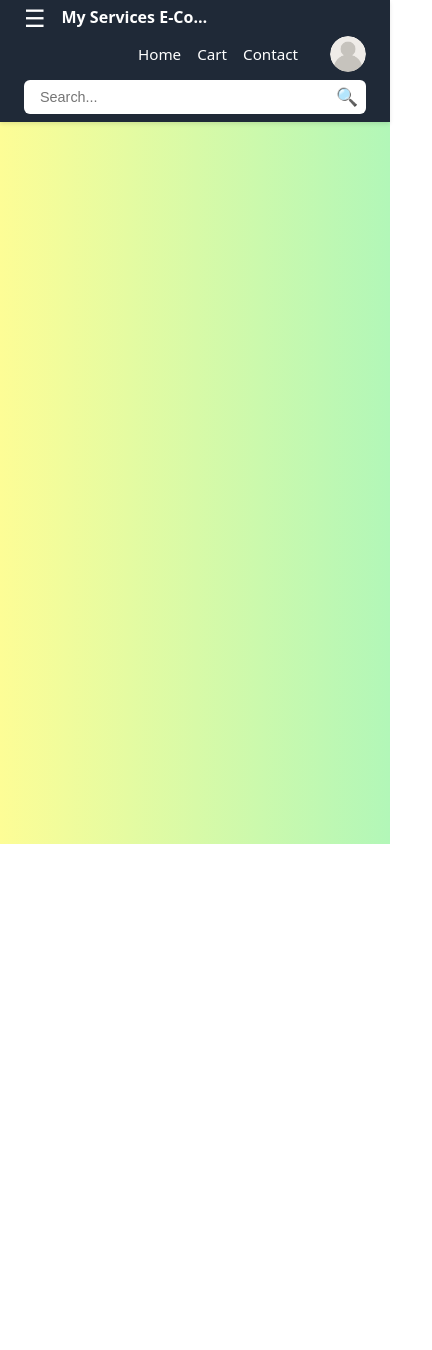
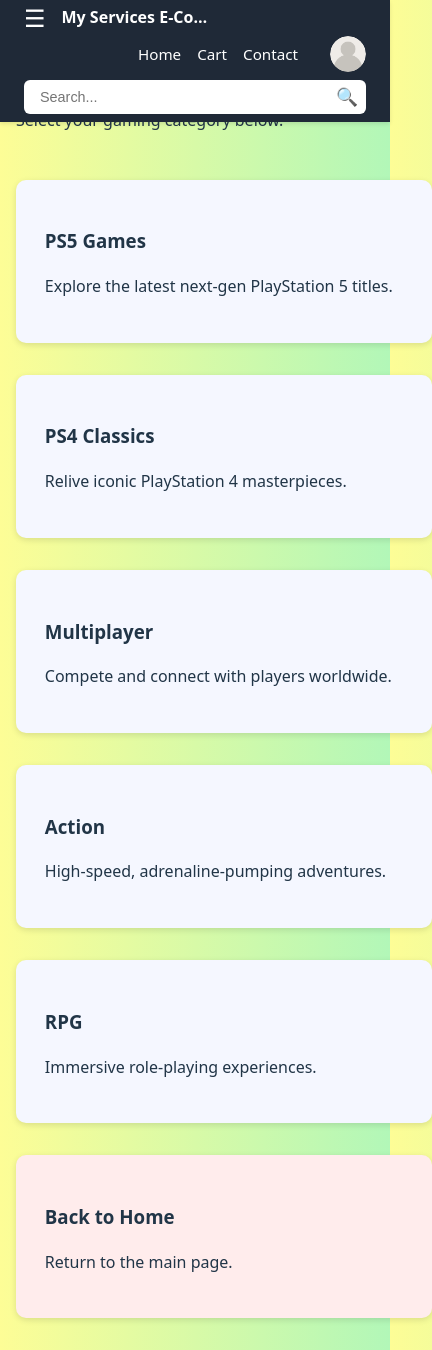
Before and after one commit to Satyakammaurya123/my_services, a React (Vite) app: page /game in a window 390 px wide. Shown: the whole page, 432 px wide, since content can reach past the window. Before the commit the page ends 844 px from the top, so only its background shows below. Built offline with nearby package versions, Linux system fonts and the light colour scheme.

Commit message:
added some new change

```diff
--- a/src/components/Sidebar.jsx
+++ b/src/components/Sidebar.jsx
@@ -12,6 +12,9 @@
         <li><Link to="/betterIndia">BetterIndia</Link></li>
 
         <li><Link to="/option5">Muktivedant</Link></li>
+        {/* ✅ NEW - Play Games */}
+        <li><Link to="/game">Play Games</Link></li>
+
       </ul>
     </div>
   );
--- a/src/pages/Home.jsx
+++ b/src/pages/Home.jsx
@@ -1,6 +1,10 @@
 import './Home.css';
+import { useNavigate } from 'react-router-dom';
 
 export default function Home() {
+
+  const navigate = useNavigate();
+
   return (
     <div className="home">
       <h2>Welcome to the Home Page</h2>
@@ -8,7 +12,11 @@
 
       {/* ✅ Six responsive boxes below */}
       <div className="home-boxes">
-        <div className="home-box">
+        <div
+          className="home-box"
+          onClick={() => navigate('/game')}
+          style={{ cursor: 'pointer' }}
+        >
           <h3>PlayStation</h3>
           <p>
             Dive into the world of gaming and entertainment.
@@ -41,7 +49,7 @@
           <p>
             Explore a variety of personalized offerings curated just for you.
             Here you will get all the services related to your health complete healthcare product and curated advices to follow.
-            We will help you in your weight loss journey and fill new energy inside you.
+            We will help you in your weight loss journey and filling new energy inside you.
           </p>
         </div>
 
--- /dev/null
+++ b/src/pages/My_Games.css
@@ -0,0 +1,61 @@
+.games {
+  padding: 2rem;
+  padding-left: 200px;
+}
+
+.games-boxes {
+  display: flex;
+  flex-wrap: wrap;
+  justify-content: center;
+  gap: 2rem;
+
+  margin: 3rem auto 0 auto;
+  max-width: 1200px;
+}
+
+.games-box {
+  background-color: #f5f7ff;
+  padding: 1.8rem;
+  border-radius: 10px;
+  box-shadow: 0 2px 6px rgba(0, 0, 0, 0.12);
+
+  width: 320px;
+  text-align: center;
+
+  transition: transform 0.3s ease, box-shadow 0.3s ease;
+  cursor: pointer;
+}
+
+.games-box:hover {
+  transform: scale(1.1);
+  box-shadow: 0 12px 25px rgba(0, 0, 0, 0.2);
+}
+
+/* Back button special color */
+.back-box {
+  background-color: #ffecec;
+}
+
+/* Mobile layout */
+@media (max-width: 768px) {
+
+  .games {
+    padding-left: 1rem;
+    padding-right: 1rem;
+  }
+
+  .games-boxes {
+    flex-direction: column;
+    align-items: center;
+  }
+
+  .games-box {
+    width: 100%;
+    max-width: 100%;
+    text-align: left;
+  }
+
+  .games-box:hover {
+    transform: none;
+  }
+}
--- a/src/pages/My_Games.jsx
+++ b/src/pages/My_Games.jsx
@@ -0,0 +1,51 @@
+import './My_Games.css';
+import { useNavigate } from 'react-router-dom';
+
+export default function My_Games() {
+
+  const navigate = useNavigate();
+
+  return (
+    <div className="games">
+      <h2>PlayStation Gaming World</h2>
+      <p>Select your gaming category below.</p>
+
+      <div className="games-boxes">
+
+        <div className="games-box">
+          <h3>PS5 Games</h3>
+          <p>Explore the latest next-gen PlayStation 5 titles.</p>
+        </div>
+
+        <div className="games-box">
+          <h3>PS4 Classics</h3>
+          <p>Relive iconic PlayStation 4 masterpieces.</p>
+        </div>
+
+        <div className="games-box">
+          <h3>Multiplayer</h3>
+          <p>Compete and connect with players worldwide.</p>
+        </div>
+
+        <div className="games-box">
+          <h3>Action</h3>
+          <p>High-speed, adrenaline-pumping adventures.</p>
+        </div>
+
+        <div className="games-box">
+          <h3>RPG</h3>
+          <p>Immersive role-playing experiences.</p>
+        </div>
+
+        <div
+          className="games-box back-box"
+          onClick={() => navigate('/')}
+        >
+          <h3>Back to Home</h3>
+          <p>Return to the main page.</p>
+        </div>
+
+      </div>
+    </div>
+  );
+}
--- a/src/routes/AppRoutes.jsx
+++ b/src/routes/AppRoutes.jsx
@@ -6,6 +6,8 @@
 import Contact from '../pages/Contact'; // ✅ Added Contact
 import Cart from '../pages/Cart';       // ✅ Added Cart
 import BetterIndia from "../pages/BetterIndia";
+import My_Games from '../pages/My_Games';
+
 
 // Add Option4, Option5
 //sidebar me bhi chnages krne padte hai
@@ -19,6 +21,7 @@
       <Route path="/contact" element={<Contact />} /> {/* ✅ Added Contact route */}
       <Route path="/cart" element={<Cart />} />       {/* ✅ Added Cart route */}
       <Route path="/betterIndia" element={<BetterIndia />} />
+      <Route path="/game" element={<My_Games />} />
 
       {/* Add the rest similarly */}
     </Routes>
```
Also changed, not shown: src/games/Snake_game.jsx (added).
